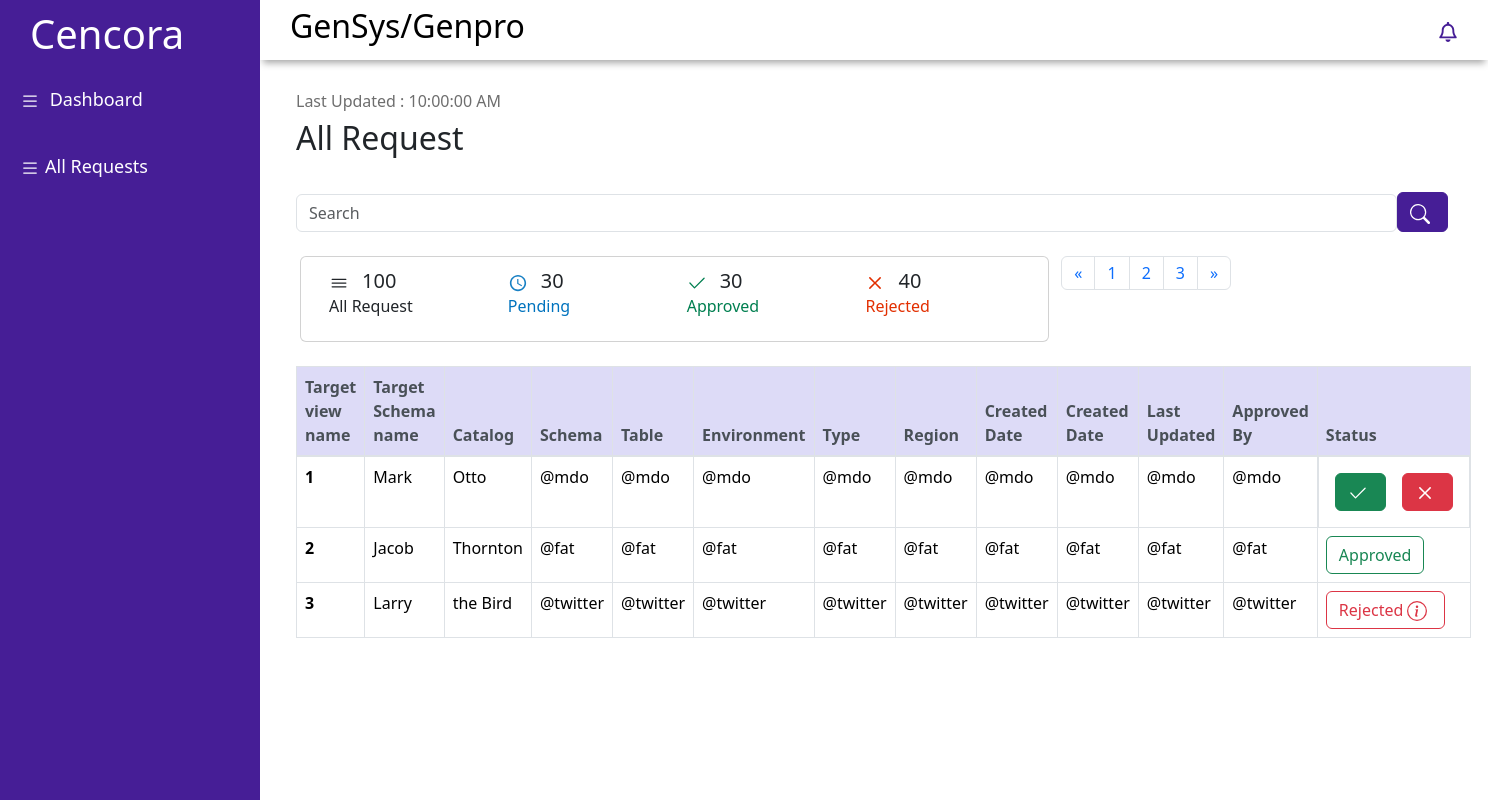
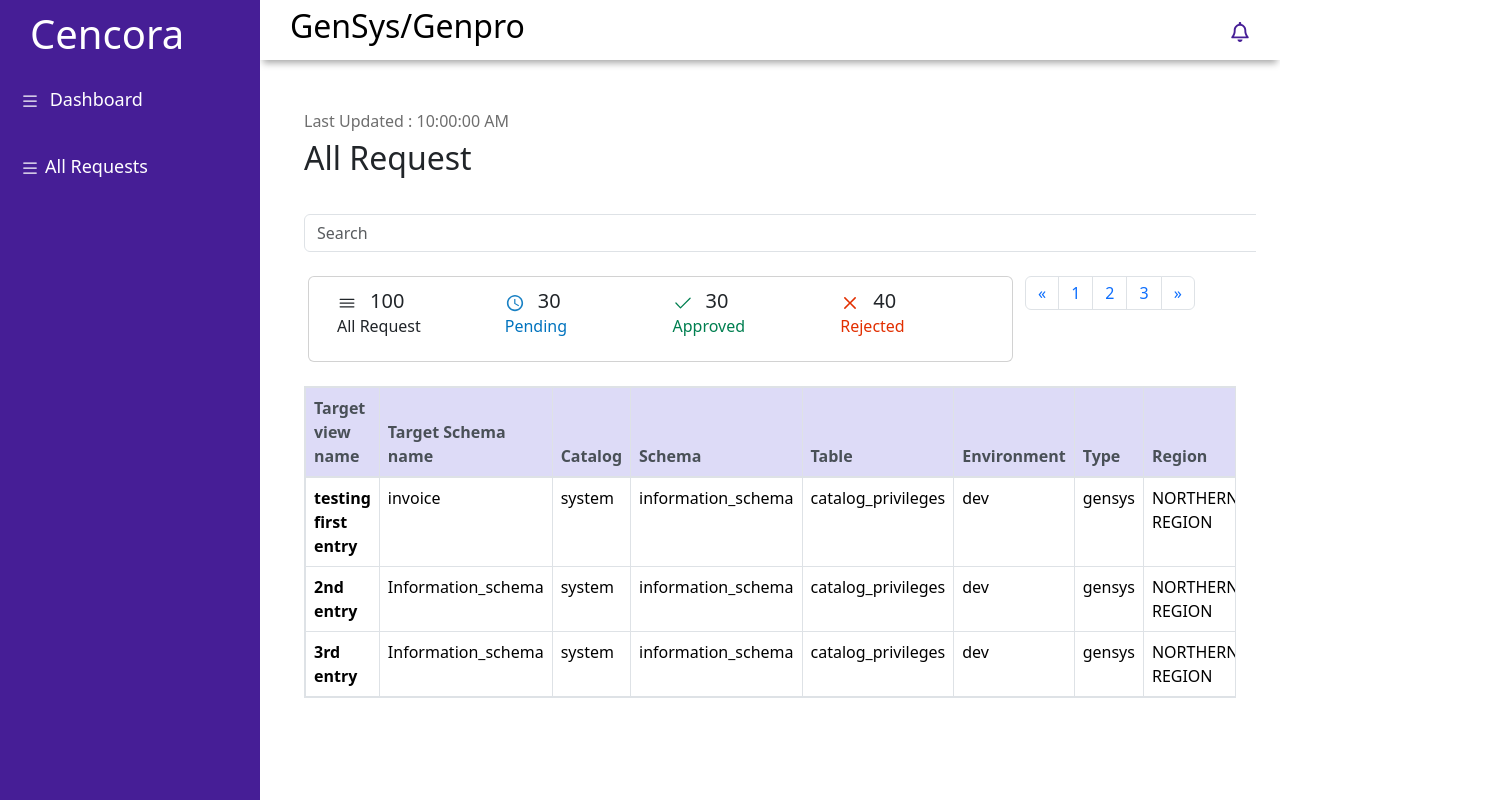
Before and after one commit to ajitshinde03/gensys_genpro_froentend, a React (Create React App) app: page /requests in a window 1280 px wide. Shown: the whole page, 1488 px wide, since content can reach past the window. Built offline with nearby package versions, Linux system fonts and the light colour scheme.

Commit message:
added json data for table data,button action and css changes in all requests page

```diff
--- a/src/App.css
+++ b/src/App.css
@@ -28,7 +28,10 @@
 .icon_header {
   margin-right: 5px;
 }
-
+.clock-icon {
+  font-size: 15px;
+  margin-left: 3px;
+}
 .close_icon {
   color: red;
   margin-left: 30px;
@@ -225,9 +228,29 @@
 .end-button {
   justify-content: space-between !important;
 }
-.search-bar{
+.search-bar {
   margin-top: 0.8rem;
 }
-.request_count{
+.request_count {
   line-height: 0.8;
 }
+.btn btn-success {
+  height: 38px;
+  margin-top: 8px;
+}
+/*All request table */
+
+.custom-button-success {
+  background-color: #95e0a6 !important;
+  border-color: #95e0a6 !important;
+}
+.custom-button-danger {
+  background-color: #feefeb !important;
+  border-color: #feefeb !important;
+}
+.rej-content {
+  color: #461e96;
+}
+.action-buttons {
+  justify-content: space-between;
+}
--- a/src/pages/allRequest.jsx
+++ b/src/pages/allRequest.jsx
@@ -1,18 +1,23 @@
-import React from "react";
+import React, { useState } from "react";
 import { BsSearch, BsInfoCircle } from "react-icons/bs";
-import { IoIosMenu,IoMdTime } from "react-icons/io";
-import { RxCross2  } from "react-icons/rx";
+import { IoIosMenu, IoMdTime } from "react-icons/io";
+import { RxCross2 } from "react-icons/rx";
 import { GoCheck } from "react-icons/go";
+import { TbClock } from "react-icons/tb";
 import "./allRequest.css";
+import Modal from "react-bootstrap/Modal";
+import Button from "react-bootstrap/Button";
+import "bootstrap/dist/css/bootstrap.min.css";
+import Form from "react-bootstrap/Form";
+import { TableData } from "./tabledata";
 
-
+// const handleShow = () => setShow(true);
 const request_counts = {
-  "allReuests": "100",
-  "pending": "30",
-  "approved": "30",
-  "rejected": "40"
-
-}
+  allReuests: "100",
+  pending: "30",
+  approved: "30",
+  rejected: "40",
+};
 // const request_Data = [{
 //   {"target_view_name": "Finance",
 //     "target_schema_name": "b_ecc",
@@ -21,16 +26,25 @@
 //     "table": "",
 //     // "environment":
 // }]
-const approve =() =>{
-  alert("Approved button clicked")
-}
-const rejected =() =>{
-  alert("Rejected button clicked!!")
-}
+
+const approve = () => {
+  alert("Approved button clicked");
+};
+const rejected = () => {
+  alert("Rejected button clicked!!");
+};
 const MyView = () => {
+  const [modalShow, setModalShow] = useState(false);
+
+  const handleShow = () => setModalShow(true);
+  const handleClose = () => setModalShow(false);
+
+  // Approved Buttons
+  // const status = "approved";
+  // let successButtonVariant;
+
   return (
-    <div className="container m-4">
-
+    <div className="main-container m-4">
       <h6 className="mt-2 last_update">Last Updated : 10:00:00 AM</h6>
       <h2>All Request</h2>
       <div className="d-flex my-4" style={{ width: "72rem" }}>
@@ -45,13 +59,15 @@
         </button>
       </div>
 
-      <div className="ml-1 row">
-        <div class="col-md-8 col-md-8 card">
+      <div className="ml-1 row all-request-report">
+        <div class="col-md-9 col-md-9 card">
           <div class="card-body d-flex row">
             <div className=" col-md-3">
               <span className="d-flex">
                 <IoIosMenu className="icon" />
-                <h5 className="request_count ml-2">{request_counts.allReuests}</h5>
+                <h5 className="request_count ml-2">
+                  {request_counts.allReuests}
+                </h5>
               </span>
               <h6>All Request</h6>
             </div>
@@ -67,22 +83,26 @@
             <div className=" col-md-3">
               <span className="d-flex">
                 <GoCheck className="icon approved_color" />
-                <h5 className="request_count ml-2">{request_counts.approved}</h5>
+                <h5 className="request_count ml-2">
+                  {request_counts.approved}
+                </h5>
               </span>
               <h6 className="approved_color">Approved</h6>
             </div>
 
             <div className=" col-md-3">
               <span className="d-flex">
-                <RxCross2  className="icon rejected_color" />
-                <h5 className="request_count ml-2">{request_counts.rejected }</h5>
+                <RxCross2 className="icon rejected_color" />
+                <h5 className="request_count ml-2">
+                  {request_counts.rejected}
+                </h5>
               </span>
               <h6 className="rejected_color">Rejected</h6>
             </div>
           </div>
         </div>
 
-        <div className="col-md-4 ">
+        <div className="col-md-3">
           <nav aria-label="Page navigation example float-right">
             <ul class="pagination">
               <li class="page-item">
@@ -117,7 +137,7 @@
         </div>
       </div>
 
-      <table class="table table-bordered my-4">
+      <table class="table table-responsive table-bordered my-4">
         <thead class="thead-light thead-light_blue">
           <tr>
             <th scope="col">Target view name</th>
@@ -129,75 +149,94 @@
             <th scope="col">Type</th>
             <th scope="col">Region</th>
             <th scope="col">Created Date</th>
-            <th scope="col">Created Date</th>
             <th scope="col">Last Updated</th>
             <th scope="col">Approved By</th>
             <th scope="col">Status</th>
           </tr>
         </thead>
         <tbody>
-          <tr>
-            <th scope="row">1</th>
-            <td>Mark</td>
-            <td>Otto</td>
-            <td>@mdo</td>
-            <td>@mdo</td>
-            <td>@mdo</td>
-            <td>@mdo</td>
-            <td>@mdo</td>
-            <td>@mdo</td>
-            <td>@mdo</td>
-            <td>@mdo</td>
-            <td>@mdo</td>
-            <td className="d-flex">
-              <button onClick={approve} type="button" class="btn btn-success m-2">
-                <GoCheck className="icon" />
-              </button>
-              <button onClick={rejected} type="button" class="btn btn-danger m-2">
-                <RxCross2  className="icon" />
-              </button>
-            </td>
-          </tr>
-          <tr>
-            <th scope="row">2</th>
-            <td>Jacob</td>
-            <td>Thornton</td>
-            <td>@fat</td>
-            <td>@fat</td>
-            <td>@fat</td>
-            <td>@fat</td>
-            <td>@fat</td>
-            <td>@fat</td>
-            <td>@fat</td>
-            <td>@fat</td>
-            <td>@fat</td>
-            <td>
-              <button type="button" class="btn btn-outline-success">
-                Approved
-              </button>
-            </td>
-          </tr>
-          <tr>
-            <th scope="row">3</th>
-            <td>Larry</td>
-            <td>the Bird</td>
-            <td>@twitter</td>
-            <td>@twitter</td>
-            <td>@twitter</td>
-            <td>@twitter</td>
-            <td>@twitter</td>
-            <td>@twitter</td>
-            <td>@twitter</td>
-            <td>@twitter</td>
-            <td>@twitter</td>
-            <td>
-              <button type="button" class="btn btn-outline-danger">
-                Rejected <BsInfoCircle className="icon" />
-              </button>
-            </td>
-          </tr>
+          {TableData.data.map((data) => {
+            return (
+              <tr>
+                <th scope="row">{data.view_name}</th>
+                <td>{data.target_schema_name}</td>
+                <td>{data.catelog_name}</td>
+                <td>{data.schema_name}</td>
+                <td>{data.table_name}</td>
+                <td>{data.env_name}</td>
+                <td>{data.type_name}</td>
+                <td>{data.region_name}</td>
+                <td>{data.created_date}</td>
+                <td>{data.updated_date}</td>
+                <td>{data.Approved_by}</td>
+                <td>
+                  {data.status === "Approved" && (
+                    <Button
+                      variant="outline-success"
+                      disabled
+                      className="custom-button-success"
+                    >
+                      Approved
+                    </Button>
+                  )}
+                  {data.status === "Rejected" && (
+                    <Button
+                      variant="outline-danger"
+                      disabled
+                      className="custom-button-danger"
+                    >
+                      Rejected
+                      <TbClock className="clock-icon" />
+                    </Button>
+                  )}
+                  {data.status === "Pending" && (
+                    <div className="d-flex action-buttons">
+                      <Button
+                        variant="success"
+                        // onClick={""}
+                        class="btn btn-success m-2"
+                      >
+                        <GoCheck className="icon" />
+                      </Button>{" "}
+                      <Button
+                        variant="danger"
+                        onClick={handleShow}
+                        class="btn btn-danger m-2"
+                      >
+                        <RxCross2 className="icon" />
+                      </Button>
+                    </div>
+                  )}
+                </td>
+              </tr>
+            );
+          })}
         </tbody>
       </table>
+      <Modal
+        show={modalShow}
+        onHide={handleClose}
+        backdrop="sm"
+        arial-labelledby="contained-modal-title-vcenter"
+        centered
+      >
+        <Modal.Body>
+          <h4 className="rej-content">
+            Are you sure you want to Reject the <br />
+            View?
+          </h4>
+
+          <h4>Rejection Reason</h4>
+          <Form>
+            <Form.Group controlId="fromBasicText">
+              <Form.Control type="text" className="custom-input" />
+            </Form.Group>
+          </Form>
+        </Modal.Body>
+        <Modal.Footer>
+          <Button onClick={handleClose}>Close</Button>
+        </Modal.Footer>
+      </Modal>
     </div>
   );
 };
--- /dev/null
+++ b/src/pages/tabledata.jsx
@@ -0,0 +1,96 @@
+export const TableData = {
+  status: "success",
+
+  message: "All Request details fetched successfully",
+
+  data: [
+    {
+      id: 1,
+
+      type_name: "gensys",
+
+      env_name: "dev",
+
+      region_name: "NORTHERN REGION",
+
+      catelog_name: "system",
+
+      schema_name: "information_schema",
+
+      table_name: "catalog_privileges",
+
+      target_schema_name: "invoice",
+
+      view_name: "testing first entry",
+
+      status: "Approved",
+
+      Approved_by: "Admin",
+
+      reject_reason: "nothing",
+
+      created_date: "2024-07-06T22:05:45",
+
+      updated_date: "2024-07-08T16:11:57",
+    },
+
+    {
+      id: 2,
+
+      type_name: "gensys",
+
+      env_name: "dev",
+
+      region_name: "NORTHERN REGION",
+
+      catelog_name: "system",
+
+      schema_name: "information_schema",
+
+      table_name: "catalog_privileges",
+
+      target_schema_name: "Information_schema",
+
+      view_name: "2nd entry",
+
+      status: "Rejected",
+
+      Approved_by: "Admin",
+
+      reject_reason: "nothing Rohit",
+
+      created_date: "2024-07-08T16:02:06",
+
+      updated_date: "2024-07-08T16:21:51",
+    },
+    {
+      id: 3,
+
+      type_name: "gensys",
+
+      env_name: "dev",
+
+      region_name: "NORTHERN REGION",
+
+      catelog_name: "system",
+
+      schema_name: "information_schema",
+
+      table_name: "catalog_privileges",
+
+      target_schema_name: "Information_schema",
+
+      view_name: "3rd entry",
+
+      status: "Pending",
+
+      Approved_by: "Admin",
+
+      reject_reason: "nothing Rohit",
+
+      created_date: "2024-07-08T16:02:06",
+
+      updated_date: "2024-07-08T16:21:51",
+    },
+  ],
+};
```
